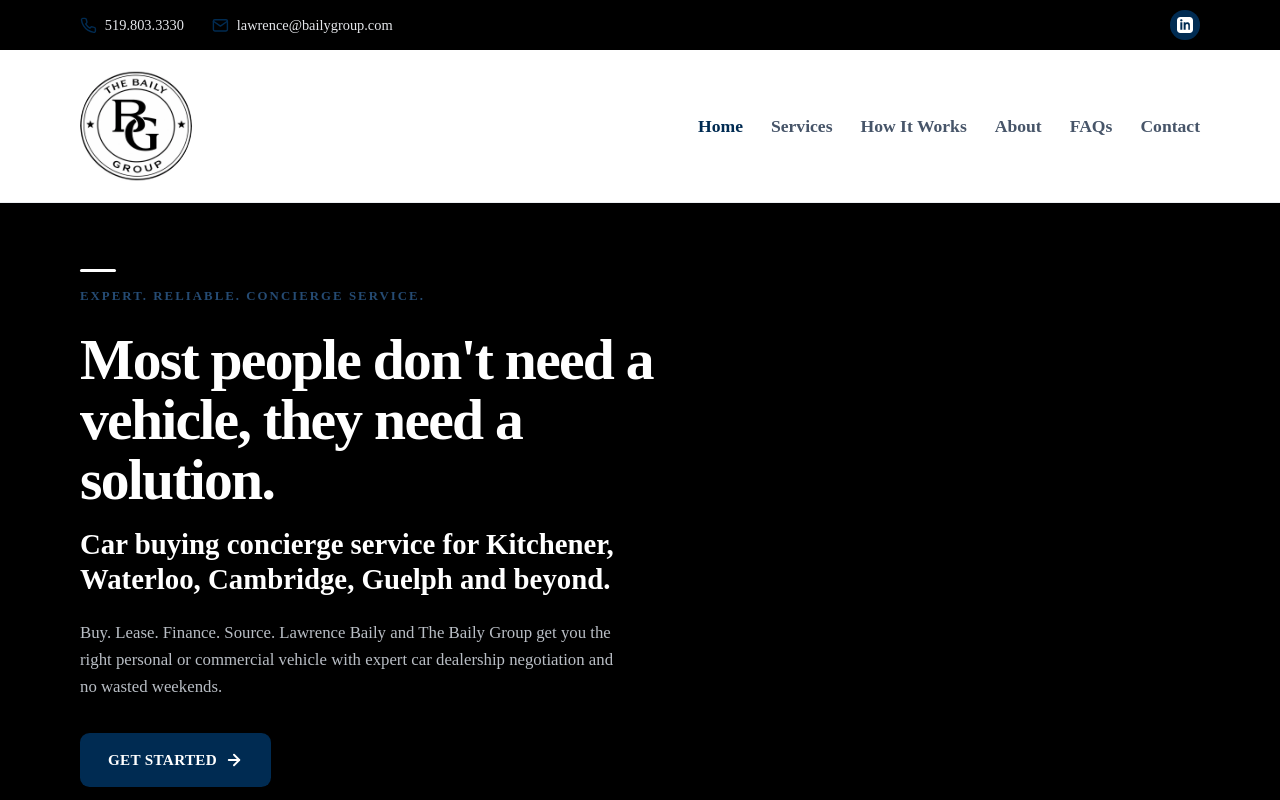
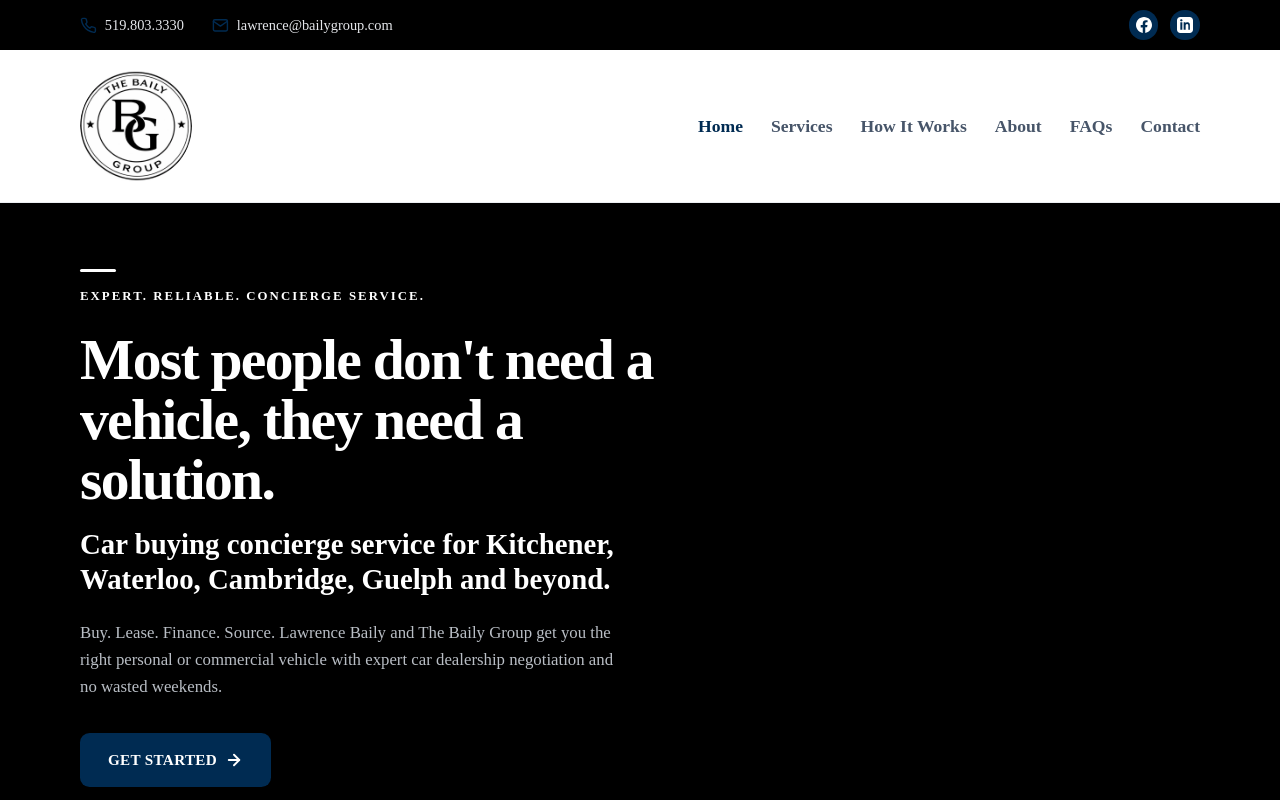
Before and after one commit to couchmanrick-wq/BailyGroup, a Next.js app: page / in a window 1280 px wide. Shown: the top 800 px of the page. Built offline with nearby package versions, Linux system fonts and the light colour scheme.

Commit message:
chore: push all current changes live

```diff
--- a/src/components/Layout.tsx
+++ b/src/components/Layout.tsx
@@ -137,6 +137,22 @@ export default function Layout({
             </a>
           </div>
           <div className={styles.topBarSocial}>
+            <a
+              href="https://www.facebook.com/p/The-Baily-Group-61585101267711/"
+              className={styles.topBarSocialLink}
+              target="_blank"
+              rel="noopener noreferrer"
+              aria-label="The Baily Group on Facebook"
+            >
+              <svg
+                className={styles.topBarSocialIcon}
+                viewBox="0 0 24 24"
+                fill="currentColor"
+                aria-hidden="true"
+              >
+                <path d="M24 12.073C24 5.405 18.627 0 12 0S0 5.405 0 12.073C0 18.1 4.388 23.094 10.125 24v-8.437H7.078v-3.49h3.047V9.413c0-3.007 1.792-4.668 4.533-4.668 1.312 0 2.686.235 2.686.235v2.953h-1.513c-1.49 0-1.954.925-1.954 1.874v2.25h3.328l-.532 3.49h-2.796V24C19.612 23.094 24 18.1 24 12.073Z" />
+              </svg>
+            </a>
             <a
               href="https://www.linkedin.com/in/lawrencebaily/"
               className={styles.topBarSocialLink}
@@ -306,6 +322,19 @@ export default function Layout({
                   </li>
                   <li>
                     <a
+                      href="https://www.facebook.com/p/The-Baily-Group-61585101267711/"
+                      className={styles.footerContactItem}
+                      target="_blank"
+                      rel="noopener noreferrer"
+                    >
+                      <svg className={styles.footerContactIcon} viewBox="0 0 24 24" fill="currentColor" aria-hidden="true">
+                        <path d="M24 12.073C24 5.405 18.627 0 12 0S0 5.405 0 12.073C0 18.1 4.388 23.094 10.125 24v-8.437H7.078v-3.49h3.047V9.413c0-3.007 1.792-4.668 4.533-4.668 1.312 0 2.686.235 2.686.235v2.953h-1.513c-1.49 0-1.954.925-1.954 1.874v2.25h3.328l-.532 3.49h-2.796V24C19.612 23.094 24 18.1 24 12.073Z" />
+                      </svg>
+                      Connect on Facebook
+                    </a>
+                  </li>
+                  <li>
+                    <a
                       href="https://www.linkedin.com/in/lawrencebaily/"
                       className={styles.footerContactItem}
                       target="_blank"
--- a/src/styles/Home.module.css
+++ b/src/styles/Home.module.css
@@ -1587,7 +1587,6 @@ a.footerContactItem:hover {
   color: #254b73;
 }
 
-.heroEyebrow,
 .heroCardIcon,
 .storyEyebrow,
 .diffIcon,
```
